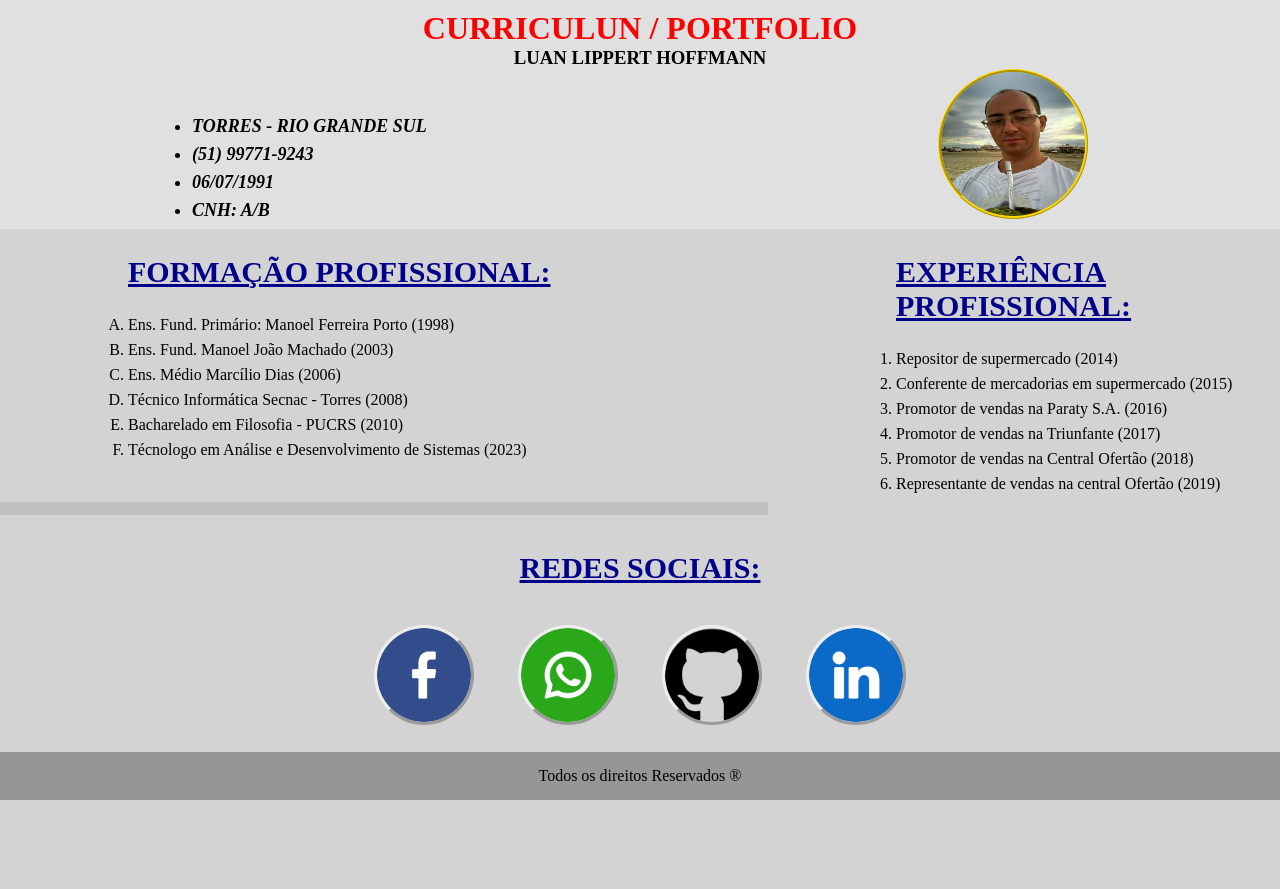
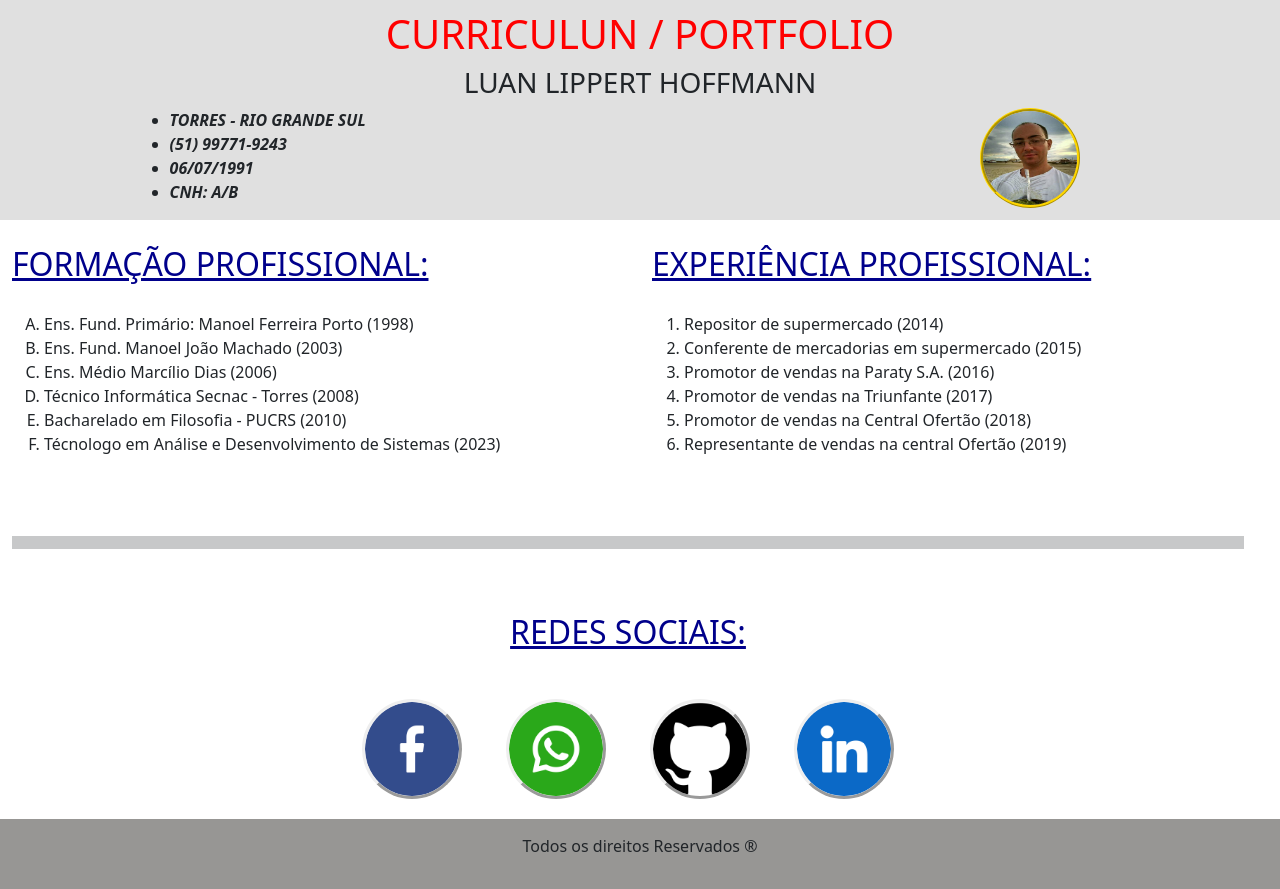
Before and after one commit to luanlipperthoffmann/Portfolio, a plain HTML site: page index.html in a window 1280 px wide. Before the commit the page ends 800 px from the top, so only its background shows below. Drawn offline with nearby package versions, Linux system fonts and the light colour scheme.

Commit message:
atualizacao do curriclu portifolio com bootstrap

```diff
--- a/index.html
+++ b/index.html
@@ -5,10 +5,11 @@
     <meta name="viewport" content="width=device-width, initial-scale=1.0">
     <title>Luan Lippert Hoffmann</title>
     <link rel="stylesheet" type="text/css" href="./style.css">
+    <link href="https://cdn.jsdelivr.net/npm/bootstrap@5.0.2/dist/css/bootstrap.min.css" rel="stylesheet" integrity="sha384-EVSTQN3/azprG1Anm3QDgpJLIm9Nao0Yz1ztcQTwFspd3yD65VohhpuuCOmLASjC" crossorigin="anonymous">
 </head>
-<body>
-    <header>
-        <div>
+<body class="container-fluid">
+    <header class="row">
+        <div class="col-12">
             <h1>CURRICULUN / PORTFOLIO</h1>
             <H3>LUAN LIPPERT HOFFMANN</H3>
             <div class="endereco">
@@ -22,8 +23,8 @@
                 <img class="foto" src="./Imagens/luan.jpg" alt="Foto Pessoal">
         </div>
     </header>
-    <section>
-        <div class="colunaDireita">
+    <section class="row">
+        <div class="col-6 colunaDireita">
             <h2>FORMAÇÃO PROFISSIONAL:</h2>
             <ol type="A">
                 <li>Ens. Fund. Primário: Manoel Ferreira Porto (1998)</li>
@@ -32,9 +33,9 @@
                 <li>Técnico Informática Secnac - Torres (2008)</li>
                 <li>Bacharelado em Filosofia - PUCRS (2010)</li>
                 <li>Técnologo em Análise e Desenvolvimento de Sistemas (2023) </li>
-            </ol> <br><br>
+            </ol>
         </div>
-        <div class="colunaEsquerda">
+        <div class="col-6 colunaEsquerda">
             <h2>EXPERIÊNCIA PROFISSIONAL:</h2>
             <ol type="1">
                 <li>Repositor de supermercado (2014)</li>
@@ -45,7 +46,8 @@
                 <li>Representante de vendas na central Ofertão (2019)</li>
             </ol> <br><br>
         </div>
-        <div class="colunaCentral">
+        <div class="row">
+            <div class="col-12 colunaCentral">
                 <hr size="15" color="silver">
                 <br><br><h2>REDES SOCIAIS:</h2>
                 <div>
@@ -55,9 +57,10 @@
                     <a href="https://www.linkedin.com/in/luan-lippert-hoffmann-9b4204283"><img class="botoes" src="./Imagens/linkedin.png" alt="Linkedin"></a>
                 </div>
             </div>
+        </div>
     </section>
-    <footer>
-        <div class="rodape">
+    <footer class="row">
+        <div class="col-12 rodape">
             <p>Todos os direitos Reservados &reg;</p>
         </div>
     </footer>
--- a/style.css
+++ b/style.css
@@ -7,18 +7,17 @@
 header{
     text-align: center;
     padding-top: 10px;
-    padding-bottom: 100px;
     background-color: rgb(224, 224, 224);
-    padding-bottom: 160px;
 }
+
  h1{
     color: red;
  }
 
 .foto{
     border-radius: 50%;
-    width: 150px;
-    height: 150px;
+    width: 100px;
+    height: 100px;
     float: right;
     margin-right: 15%;
     border-style:ridge;
@@ -26,12 +25,10 @@ header{
 }
 
 .endereco{
-    font-size:large;
     font-weight: bolder;
     font-style: italic;
     float: left;
-    margin-left: 15%;
-    padding-top: 40px;
+    margin-left: 10%;
     text-align: left;
 }
 
@@ -44,10 +41,6 @@ h2{
     text-decoration: underline;
     font-size: 30px;
     color: darkblue;
-}
-
-li{
-    margin-block: 7px;
 }
 
 .colunaDireita{
@@ -79,12 +72,7 @@ li{
 .rodape{
     background-color: rgb(151, 150, 148);
     text-align: center;
-    position: fixed;
     bottom: 0%;
     width: 100%;
     padding: 15px;
 }
-
-type{
-    font-weight: bolder;
-}
```
Lines whose indentation alone changed are shown as unchanged.
